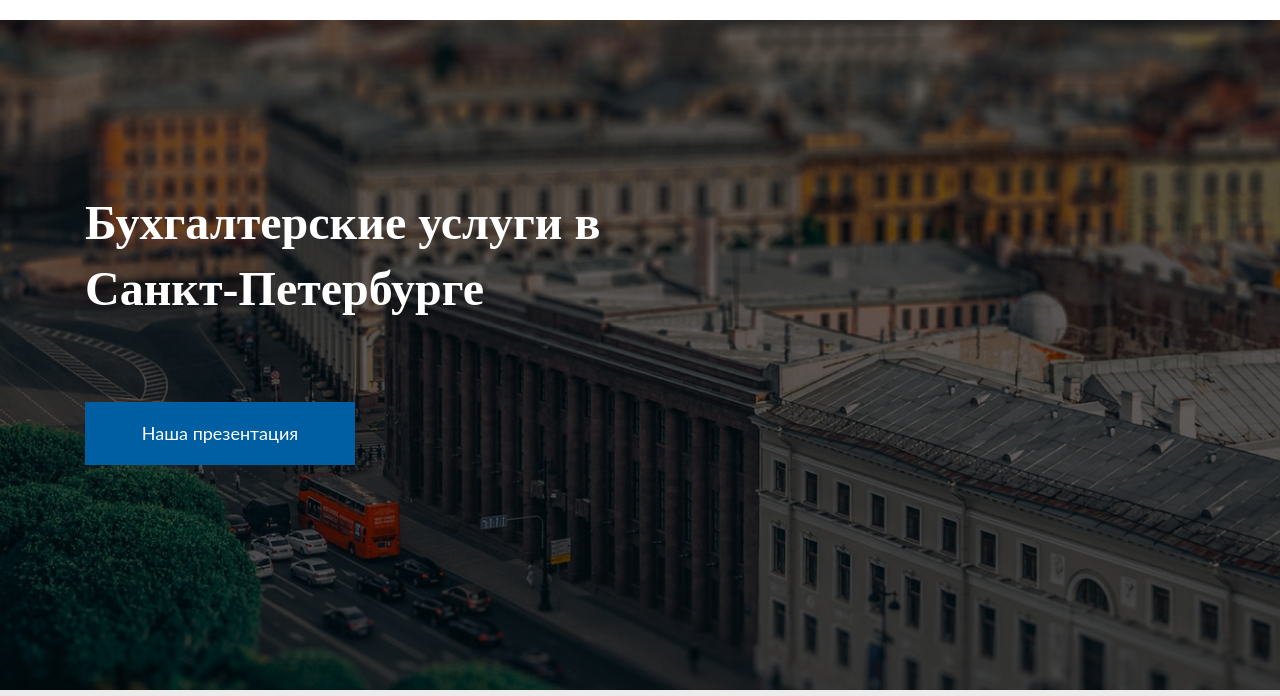
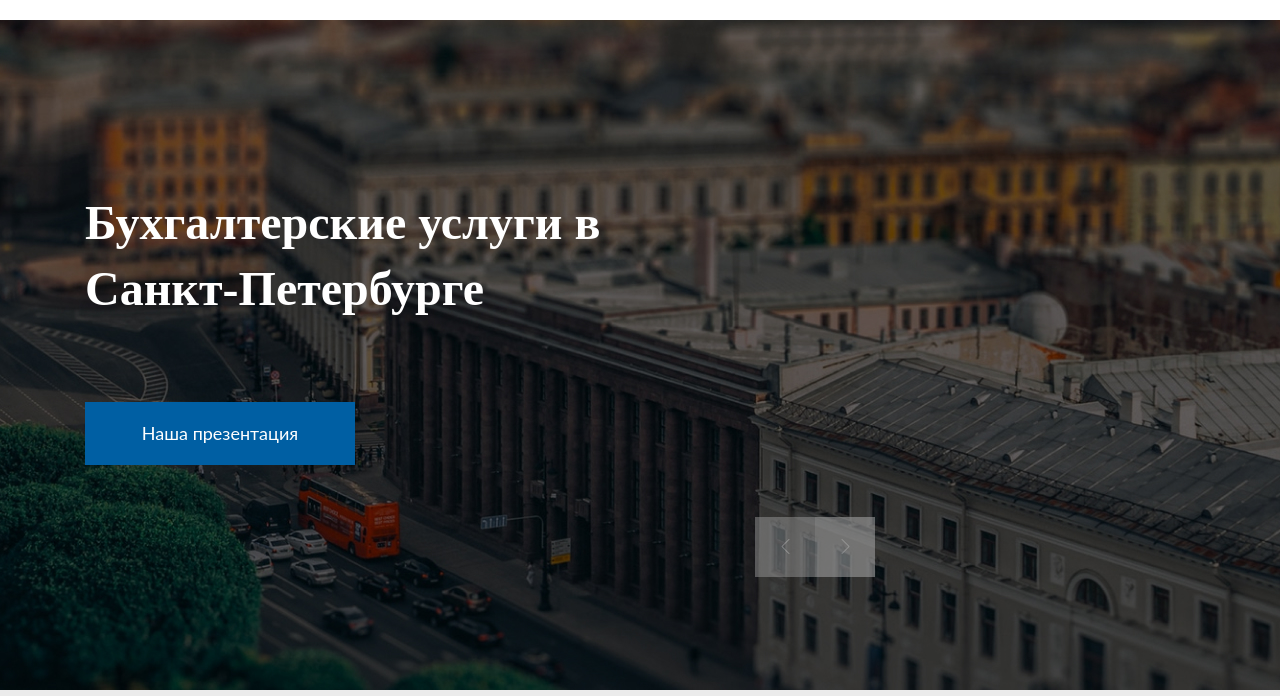
Before and after one commit to lena-karen/BuhOne, a plain HTML site: page index.html in a window 1280 px wide. Shown: the part 104-800 px from the top of the page. Drawn offline with Linux system fonts and the light colour scheme.

Commit message:
slider arrows added

```diff
--- a/index.html
+++ b/index.html
@@ -32,6 +32,11 @@
                         в Санкт-Петербурге</h1>
                     <a href="#" class="header_presentation_link">Наша презентация</a>
                 </div>
+                <div class="slider_buttons">
+                    <button class="slider_button_prev"></button>
+                    <button class="slider_button_next"></button>
+                </div>
+
             </div>
         </div>
 
@@ -115,4 +120,5 @@
         </section>
     </main>
 </body>
+<script src="js/main.js"></script>
 </html>
--- a/styles/style.css
+++ b/styles/style.css
@@ -56,6 +56,7 @@ a{
     background-repeat: no-repeat;
     background-size: cover;
     height: 670px;
+    position: relative;
 }
 .header_presentation_title{
     font-family: 'Merriweather';
@@ -76,6 +77,32 @@ a{
     line-height: 25px;
     max-width: 270px;
     color: #FFFFFF;
+}
+.slider_buttons{
+    position: absolute;
+    bottom: 113px;
+    right: 405px;
+    display: flex;
+    align-items: center;
+    opacity: 0.5;
+}
+.slider_button_prev, .slider_button_next{
+    background-color: grey;
+    border: none;
+    width: 60px;
+    height: 60px;
+}
+.slider_button_prev{
+    background-image: url(../images/slider_button-prev.png);
+}
+.slider_button_prev:hover{
+    opacity: 0.6;
+}
+.slider_button_next{
+    background-image: url(../images/slider_button-next.png);
+}
+.slider_button_next:hover{
+    opacity: 0.6;
 }
 .our_services{
     padding-top: 140px;
```
Also changed, not shown: images/slider_button-next.png (added), images/slider_button-prev.png (added), images/slider_button_next.png (added), images/slider_button_prev.png (added), js/main.js (added), 1 other file.
